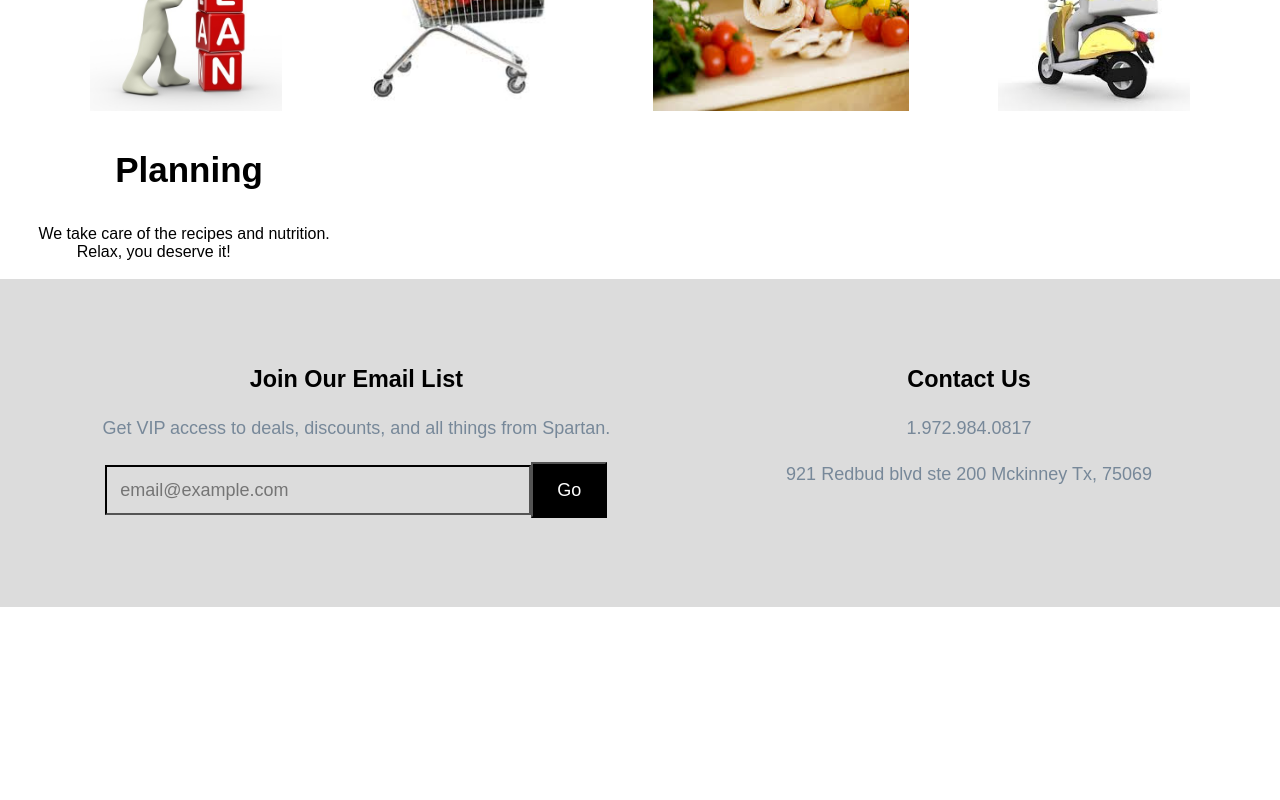
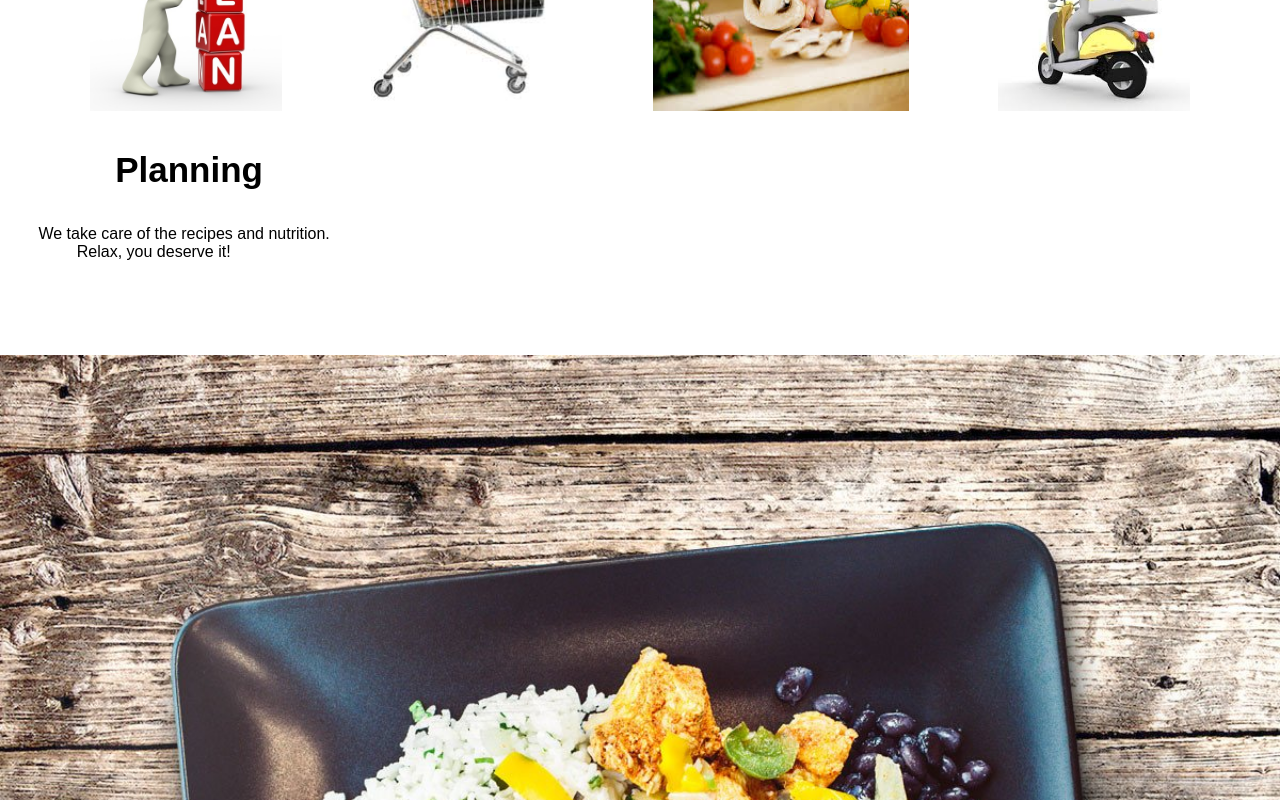
Before and after one commit to kLPham/SPMEAL, a React (Create React App) app: page /HowItWorks in a window 1280 px wide. Shown: the part 1800-2600 px from the top of the page. Before the commit the page ends 2407 px from the top, so only its background shows below. Built offline with nearby package versions, Linux system fonts and the light colour scheme.

Commit message:
howitworks

```diff
--- a/src/components/HowItWorks/HowItWorks.css
+++ b/src/components/HowItWorks/HowItWorks.css
@@ -10,6 +10,11 @@
   font-size: 25px;
   margin-left: 37%;
   font-style: oblique;
+}
+.button:hover {
+  /* background-color: red;
+  color: white; */
+  border-color: yellow;
 }
 
 .plan {
--- a/src/components/HowItWorks/HowItWorks.js
+++ b/src/components/HowItWorks/HowItWorks.js
@@ -7,6 +7,8 @@ import plan from './plan.jpg';
 import shoppingg from './shoppingg.jpeg';
 import cookingg from './cookingg.jpeg';
 import delivery from './delivery.jpeg';
+
+import ingredients from './ingredients.jpg';
 
 export default class HowItWorks extends Component {
   constructor(props) {
@@ -76,6 +78,29 @@ export default class HowItWorks extends Component {
       marginLeft: '7%',
       marginTop: '7%'
     };
+    const bottomImageStyle = {
+      marginTop: '6%',
+      height: '40%',
+      width: '100%',
+      opacity: '1.5'
+    };
+    const bottomTextStyle = {
+      position: 'absolute',
+      top: '237%',
+      left: '20%',
+      textAlign: 'center',
+      color: 'white',
+      fontSize: '40px',
+      zIndex: '1'
+    };
+    const textStyle = {
+      position: 'absolute',
+      top: '249%',
+      left: '13%',
+      color: 'white',
+      fontSize: '20px',
+      fontWeight: 'bold'
+    };
 
     return (
       <div>
@@ -90,7 +115,9 @@ export default class HowItWorks extends Component {
           <h2 style={tagStyle}>
             Enjoy the convenience of great-tasting meals delivered to your door
           </h2>
-          <button style={buttonStyle}>Get Started</button>
+          <button className="button" style={buttonStyle}>
+            Get Started
+          </button>
         </div>
         <div>
           <h2 className="secondPartBanner">From Our Kitchens To Your Table</h2>
@@ -127,6 +154,18 @@ export default class HowItWorks extends Component {
             <p3 className="deliverying">to do. We'll take care of delivery.</p3>
           </div>
         </div>
+        <div>
+          <img
+            alt="list of ingredients"
+            src={ingredients}
+            style={bottomImageStyle}
+          />
+          <h3 style={bottomTextStyle}>We Use Fresh and Healthy Ingredients</h3>
+          <p3 style={textStyle}>
+            We source ingredients directly from independent producers and
+            deliver our top quality products nationwide.
+          </p3>
+        </div>
       </div>
     );
   }
```
Also changed, not shown: src/components/HowItWorks/ingredients.jpg (added).
